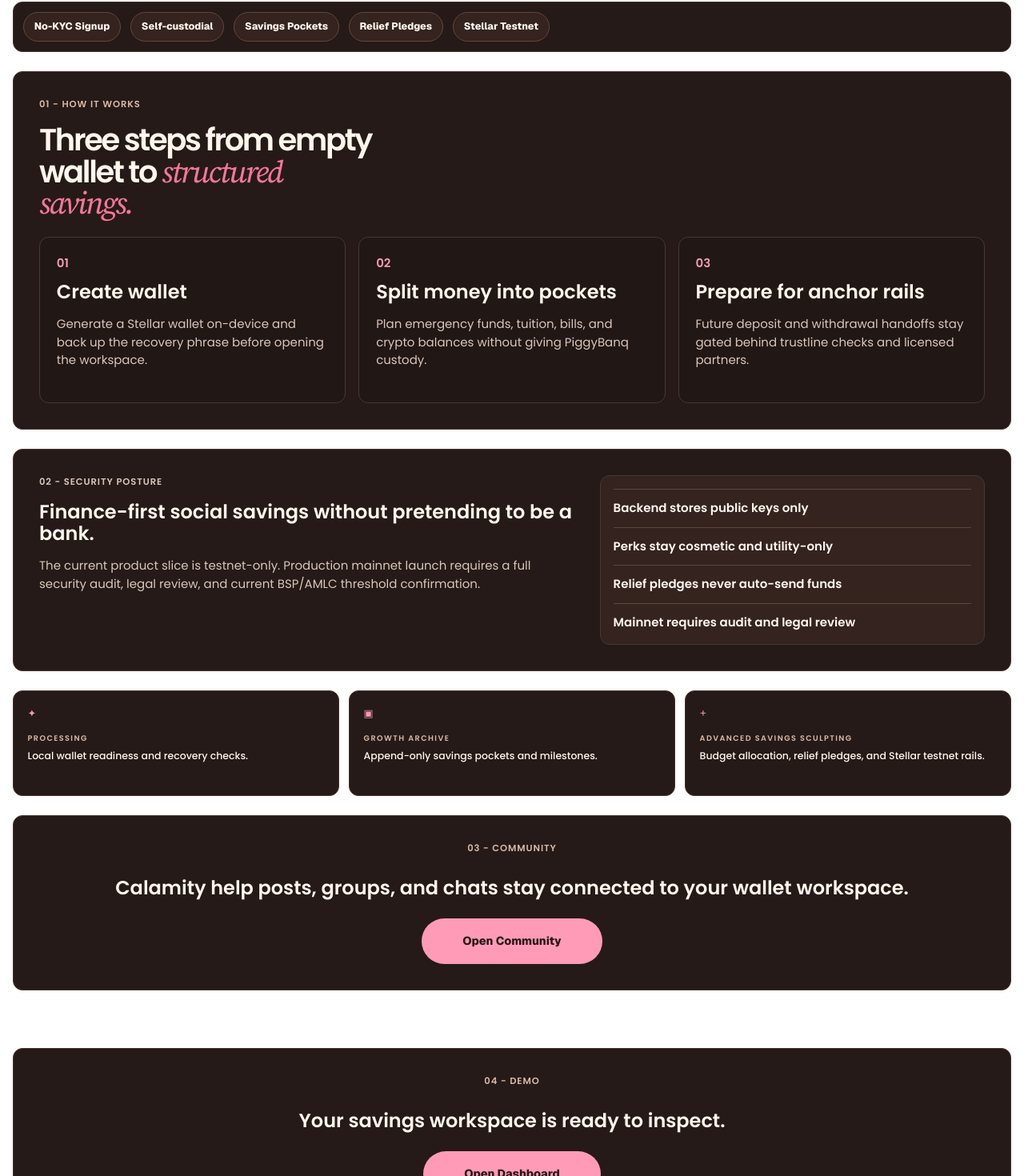
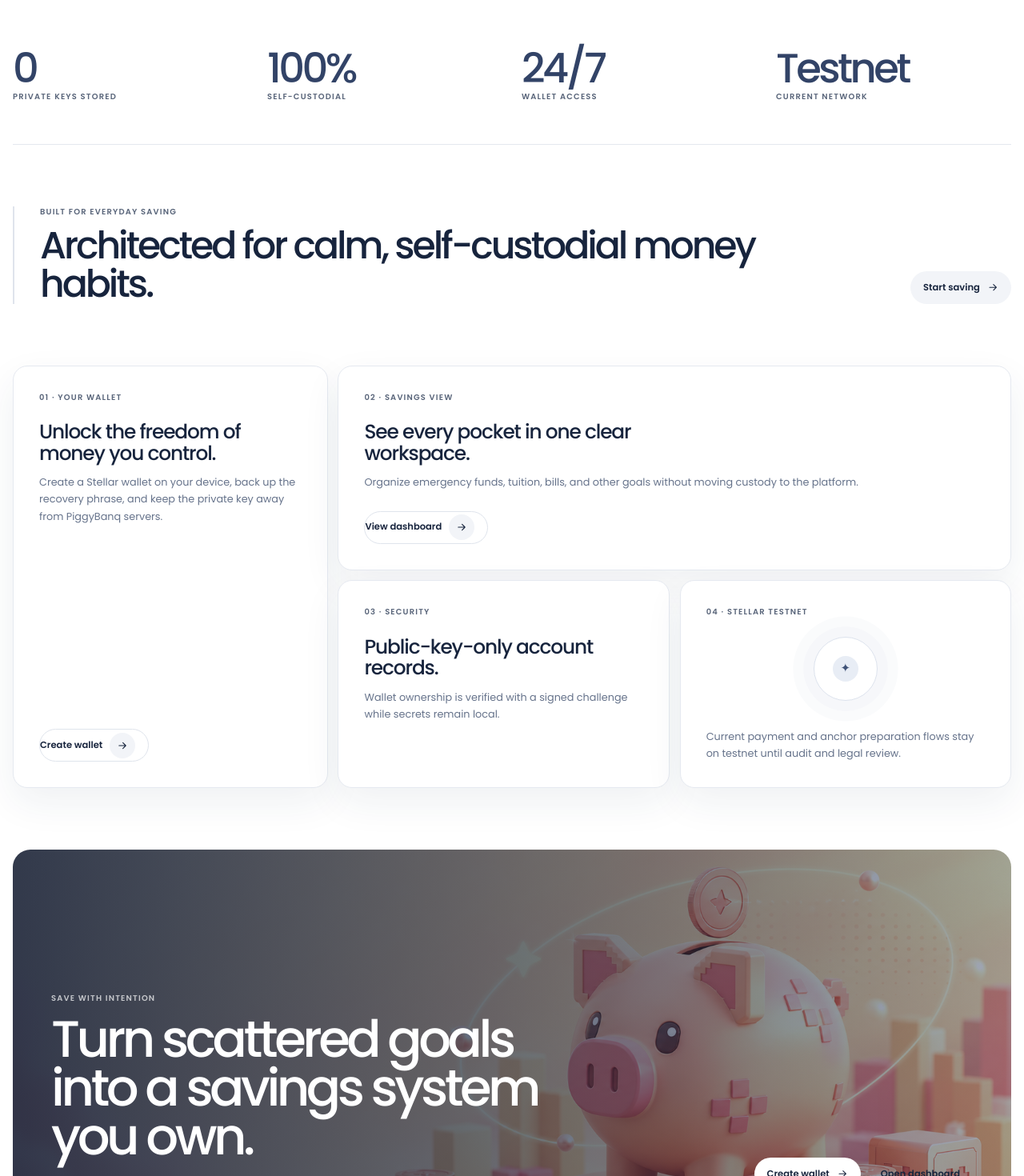
Before and after one commit to Pixeeee/PiggyBanq, a Next.js app in the folder apps/web/: page / in a window 1280 px wide. Shown: the part 830-2300 px from the top of the page at 80% size. Built offline with nearby package versions, Linux system fonts and the light colour scheme.

Commit message:
style: rebuild landing content as white bento layout

```diff
--- a/apps/web/app/page.tsx
+++ b/apps/web/app/page.tsx
@@ -1,26 +1,19 @@
 import Link from 'next/link';
 
-const featurePills = ['No-KYC Signup', 'Self-custodial', 'Savings Pockets', 'Relief Pledges', 'Stellar Testnet'];
 const heroPills = ['Monochrome', 'Typography-first', 'Self-custodial'];
 const socialLinks = ['X', 'in', 'ig'];
 
-const steps = [
-  ['01', 'Create wallet', 'Generate a Stellar wallet on-device and back up the recovery phrase before opening the workspace.'],
-  ['02', 'Split money into pockets', 'Plan emergency funds, tuition, bills, and crypto balances without giving PiggyBanq custody.'],
-  ['03', 'Prepare for anchor rails', 'Future deposit and withdrawal handoffs stay gated behind trustline checks and licensed partners.']
+const savingsMetrics = [
+  ['0', 'Private keys stored'],
+  ['100%', 'Self-custodial'],
+  ['24/7', 'Wallet access'],
+  ['Testnet', 'Current network']
 ] as const;
 
-const safetyItems = [
-  'Backend stores public keys only',
-  'Perks stay cosmetic and utility-only',
-  'Relief pledges never auto-send funds',
-  'Mainnet requires audit and legal review'
-];
-
-const capabilityCards = [
-  ['✦', 'Processing', 'Local wallet readiness and recovery checks.'],
-  ['▣', 'Growth archive', 'Append-only savings pockets and milestones.'],
-  ['+', 'Advanced savings sculpting', 'Budget allocation, relief pledges, and Stellar testnet rails.']
+const footerGroups = [
+  ['Wallet', [['Create wallet', '/signup'], ['Sign in', '/login']]],
+  ['Product', [['How it works', '#how'], ['Open dashboard', '/dashboard']]],
+  ['Safety', [['Security posture', '#security'], ['Stellar testnet', '#network']]]
 ] as const;
 
 export default function LandingPage() {
@@ -135,63 +128,87 @@
       </header>
 
       <div className="landing-content-sections">
-        <section className="landing-strip" aria-label="PiggyBanq highlights">
-          {featurePills.map((feature) => (
-            <span key={feature}>{feature}</span>
-          ))}
-        </section>
-
-        <section id="how" className="landing-section">
-          <p className="landing-section-label">01 - how it works</p>
-          <h2 className="landing-section-heading">Three steps from empty wallet to <em>structured savings.</em></h2>
-          <div className="landing-step-grid">
-            {steps.map(([number, title, body]) => (
-              <article key={number} className="landing-step">
-                <span>{number}</span>
-                <h2>{title}</h2>
-                <p>{body}</p>
-              </article>
-            ))}
-          </div>
-        </section>
-
-        <section id="security" className="landing-security">
-          <div>
-            <p className="landing-section-label">02 - security posture</p>
-            <h2>Finance-first social savings without pretending to be a bank.</h2>
-            <p>
-              The current product slice is testnet-only. Production mainnet launch requires a full security audit,
-              legal review, and current BSP/AMLC threshold confirmation.
-            </p>
-          </div>
-          <ul>
-            {safetyItems.map((item) => (
-              <li key={item}>{item}</li>
-            ))}
-          </ul>
-        </section>
-
-        <section className="landing-capability-grid" aria-label="PiggyBanq capabilities">
-          {capabilityCards.map(([icon, label, body]) => (
-            <article key={label} className="landing-capability-card">
-              <span aria-hidden="true">{icon}</span>
-              <p>{label}</p>
-              <strong>{body}</strong>
+        <section className="landing-metrics" aria-label="PiggyBanq platform facts">
+          {savingsMetrics.map(([value, label]) => (
+            <article key={label}>
+              <strong>{value}</strong>
+              <span>{label}</span>
             </article>
           ))}
         </section>
 
-        <section id="community" className="landing-cta">
-          <p className="landing-section-label">03 - community</p>
-          <h2>Calamity help posts, groups, and chats stay connected to your wallet workspace.</h2>
-          <Link className="landing-primary" href="/dashboard">Open Community</Link>
+        <section id="how" className="landing-bento-intro">
+          <div>
+            <p>Built for everyday saving</p>
+            <h2>Architected for calm, self-custodial money habits.</h2>
+          </div>
+          <Link href="/signup">Start saving <ArrowRightIcon /></Link>
         </section>
 
-        <section className="landing-cta">
-          <p className="landing-section-label">04 - demo</p>
-          <h2>Your savings workspace is ready to inspect.</h2>
-          <Link className="landing-primary" href="/dashboard">Open Dashboard</Link>
+        <section className="landing-bento-grid" aria-label="PiggyBanq savings capabilities">
+          <article className="landing-bento-card landing-bento-tall">
+            <span>01 · YOUR WALLET</span>
+            <div>
+              <h3>Unlock the freedom of money you control.</h3>
+              <p>Create a Stellar wallet on your device, back up the recovery phrase, and keep the private key away from PiggyBanq servers.</p>
+            </div>
+            <Link href="/signup">Create wallet <ArrowRightIcon /></Link>
+          </article>
+
+          <article className="landing-bento-card landing-bento-wide">
+            <span>02 · SAVINGS VIEW</span>
+            <div>
+              <h3>See every pocket in one clear workspace.</h3>
+              <p>Organize emergency funds, tuition, bills, and other goals without moving custody to the platform.</p>
+            </div>
+            <Link href="/dashboard">View dashboard <ArrowRightIcon /></Link>
+          </article>
+
+          <article id="security" className="landing-bento-card landing-bento-small">
+            <span>03 · SECURITY</span>
+            <div>
+              <h3>Public-key-only account records.</h3>
+              <p>Wallet ownership is verified with a signed challenge while secrets remain local.</p>
+            </div>
+          </article>
+
+          <article id="network" className="landing-bento-card landing-bento-small landing-network-card">
+            <span>04 · STELLAR TESTNET</span>
+            <div className="landing-network-orbit" aria-hidden="true"><i>✦</i></div>
+            <p>Current payment and anchor preparation flows stay on testnet until audit and legal review.</p>
+          </article>
         </section>
+
+        <section className="landing-content-banner">
+          <div>
+            <p>SAVE WITH INTENTION</p>
+            <h2>Turn scattered goals into a savings system you own.</h2>
+            <span>Plan pockets, track progress, and prepare for Stellar rails without handing over your keys.</span>
+          </div>
+          <div className="landing-banner-actions">
+            <Link className="landing-banner-primary" href="/signup">Create wallet <ArrowRightIcon /></Link>
+            <Link className="landing-banner-secondary" href="/dashboard">Open dashboard</Link>
+          </div>
+        </section>
+
+        <footer className="landing-footer">
+          <div className="landing-footer-brand">
+            <Link href="/">PiggyBanq<sup>®</sup></Link>
+            <p>Self-custodial savings tools for clearer goals, safer wallet access, and practical Stellar testnet preparation.</p>
+          </div>
+          <nav className="landing-footer-nav" aria-label="Footer navigation">
+            {footerGroups.map(([heading, links]) => (
+              <div key={heading}>
+                <strong>{heading}</strong>
+                {links.map(([label, href]) => <Link key={label} href={href}>{label}</Link>)}
+              </div>
+            ))}
+          </nav>
+          <div className="landing-footer-legal">
+            <span>© 2026 PiggyBanq. Testnet only.</span>
+            <span>Private keys stay on your device.</span>
+          </div>
+        </footer>
       </div>
     </main>
   );
```
Also changed, not shown: apps/web/app/globals.css, 1 other file (tests, documents, lock files or other folders).
